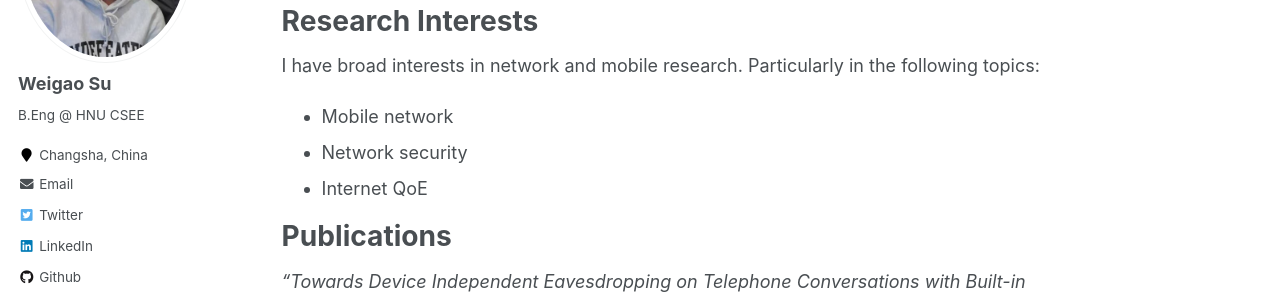
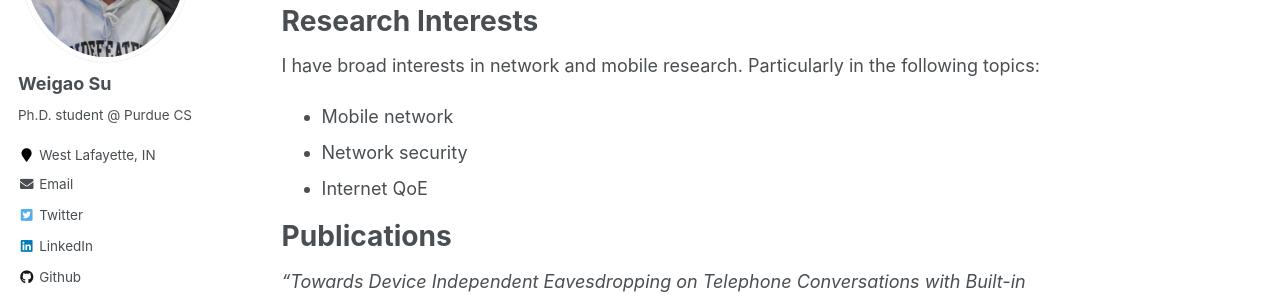
Before and after one commit to wegul/wegul.github.io, a Jekyll site: the page built from _pages/about.md, in a window 1280 px wide. Shown: the part 260-559 px from the top of the page. Built offline with Jekyll 4.4.1, drawn with Linux system fonts in a browser that asks for light colours.

Commit message:
Update _config.yml

```diff
--- a/_config.yml
+++ b/_config.yml
@@ -10,7 +10,7 @@ locale                   : "en-US"
 title                    : "Homepage"
 title_separator          : "-"
 name                     : &name "Weigao Su"
-description              : &description "B.Eng @ HNU CSEE"
+description              : &description "Ph.D. student @ Purdue CS"
 url                      : https://wegul.github.io # the base hostname & protocol for your site e.g. "https://mmistakes.github.io"
 baseurl                  : "" # the subpath of your site, e.g. "/blog"
 repository               :
@@ -82,12 +82,12 @@ analytics:
 author:
   name             : "Weigao Su"
   avatar           : "selfie.jpg"
-  bio              : "B.Eng @ HNU CSEE"
-  location         : "Changsha, China"
+  bio              : "Ph.D. student @ Purdue CS"
+  location         : "West Lafayette, IN"
   employer         :
   pubmed           :
   googlescholar    :
-  email            : "weigaosu at hnu dot edu dot cn"
+  email            : "su312 at purdue dot edu"
   researchgate     :
   uri              :
   bitbucket        :
```
